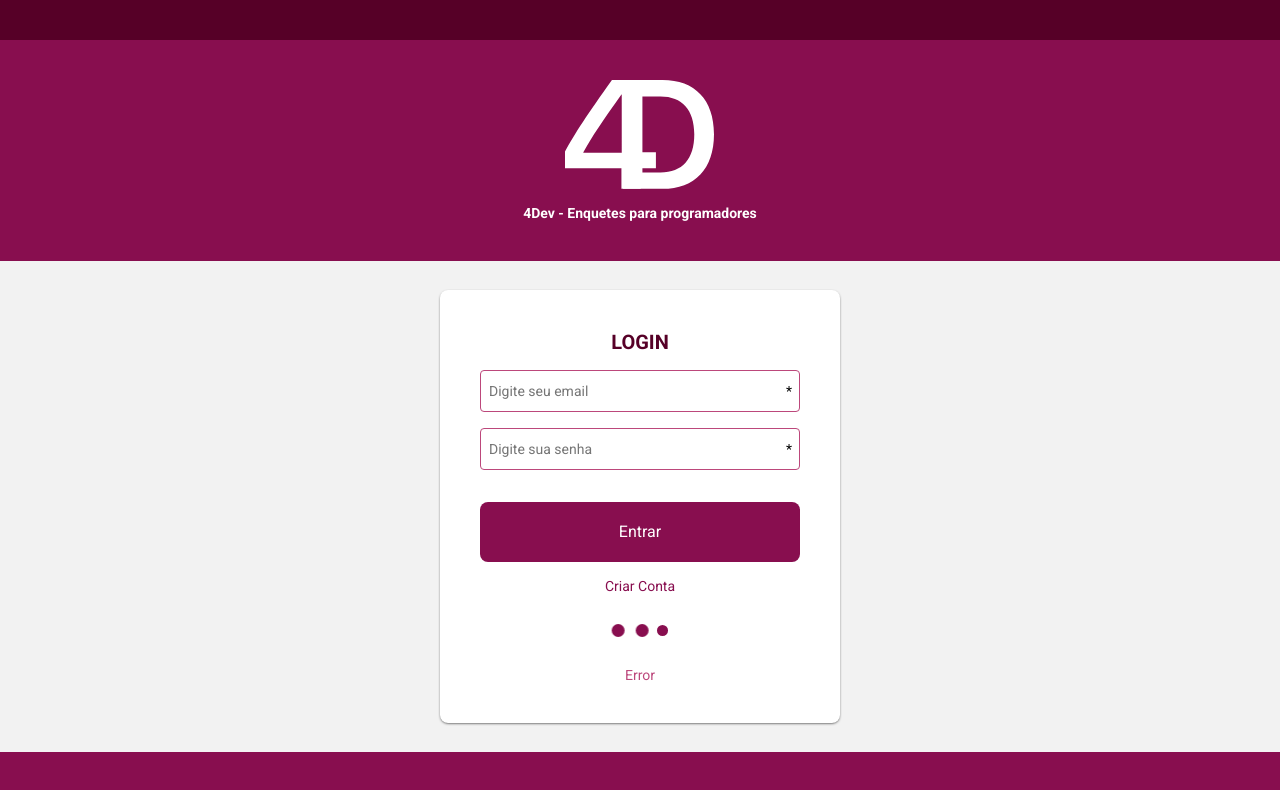
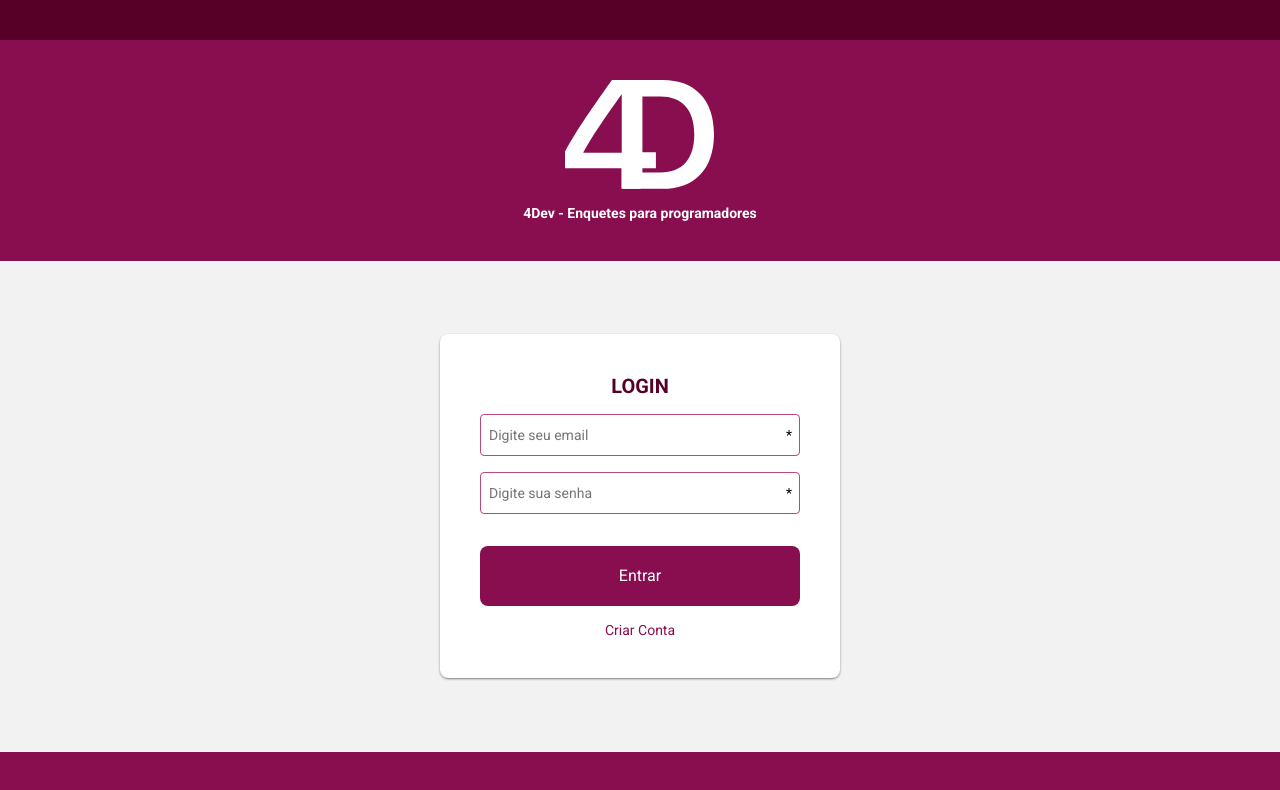
Before and after one commit to mauriciofsnts/clean-react, a React app: page /login in a window 1280 px wide. Shown: the top 790 px of the page. Built offline with nearby package versions, Linux system fonts and the light colour scheme.

Commit message:
feat: ensure Login will not loading spinner and error message on start

```diff
--- a/src/presentations/components/form-status/form-status.tsx
+++ b/src/presentations/components/form-status/form-status.tsx
@@ -1,12 +1,15 @@
-import React from 'react'
+import React, { useContext } from 'react'
 import Spinner from '../spinner/spinner'
 import Styles from './form-status-styles.scss'
+import { FormContext } from '@/presentations/contexts'
 
 const FormStatus: React.FC = () => {
+  const { isLoading, errorMessage } = useContext(FormContext)
+
   return (
-    <div className={Styles.errorWrap}>
-      <Spinner className={Styles.spinner} />
-      <span className={Styles.error}>Error</span>
+    <div data-testid="error-wrap" className={Styles.errorWrap}>
+      {isLoading && <Spinner className={Styles.spinner} />}
+      {errorMessage && <span className={Styles.error}>{errorMessage}</span>}
     </div>
   )
 }
--- /dev/null
+++ b/src/presentations/contexts/form/form-context.ts
@@ -0,0 +1,3 @@
+import { createContext } from 'react'
+
+export default createContext(null)
--- /dev/null
+++ b/src/presentations/contexts/index.ts
@@ -0,0 +1 @@
+export { default as FormContext } from './form/form-context'
--- a/src/presentations/pages/login/login.tsx
+++ b/src/presentations/pages/login/login.tsx
@@ -1,4 +1,4 @@
-import React from 'react'
+import React, { useState } from 'react'
 import Styles from './login-styles.scss'
 
 import {
@@ -8,17 +8,30 @@
   LoginHeader
 } from '@/presentations/components'
 
+import { FormContext } from '@/presentations/contexts'
+
+type StateProps = {
+  isLoading: boolean
+  errorMessage: string
+};
+
 const Login: React.FC = () => {
+  const [state] = useState<StateProps>({
+    isLoading: false,
+    errorMessage: ''
+  })
+
   return (
     <div className={Styles.login}>
       <LoginHeader />
 
+      <FormContext.Provider value={state}>
         <form className={Styles.form}>
           <h2>Login</h2>
 
           <Input type="email" name="email" placeholder="Digite seu email" />
 
-        <Input type="password" name="password" placeholder="Digite sua senha" />
+          <Input type="password" name="password" placeholder="Digite sua senha"/>
 
           <button className={Styles.submit} type="submit">
             Entrar
@@ -27,6 +40,7 @@
 
           <FormStatus />
         </form>
+      </FormContext.Provider>
 
       <Footer />
     </div>
```
Lines whose indentation alone changed are shown as unchanged.
